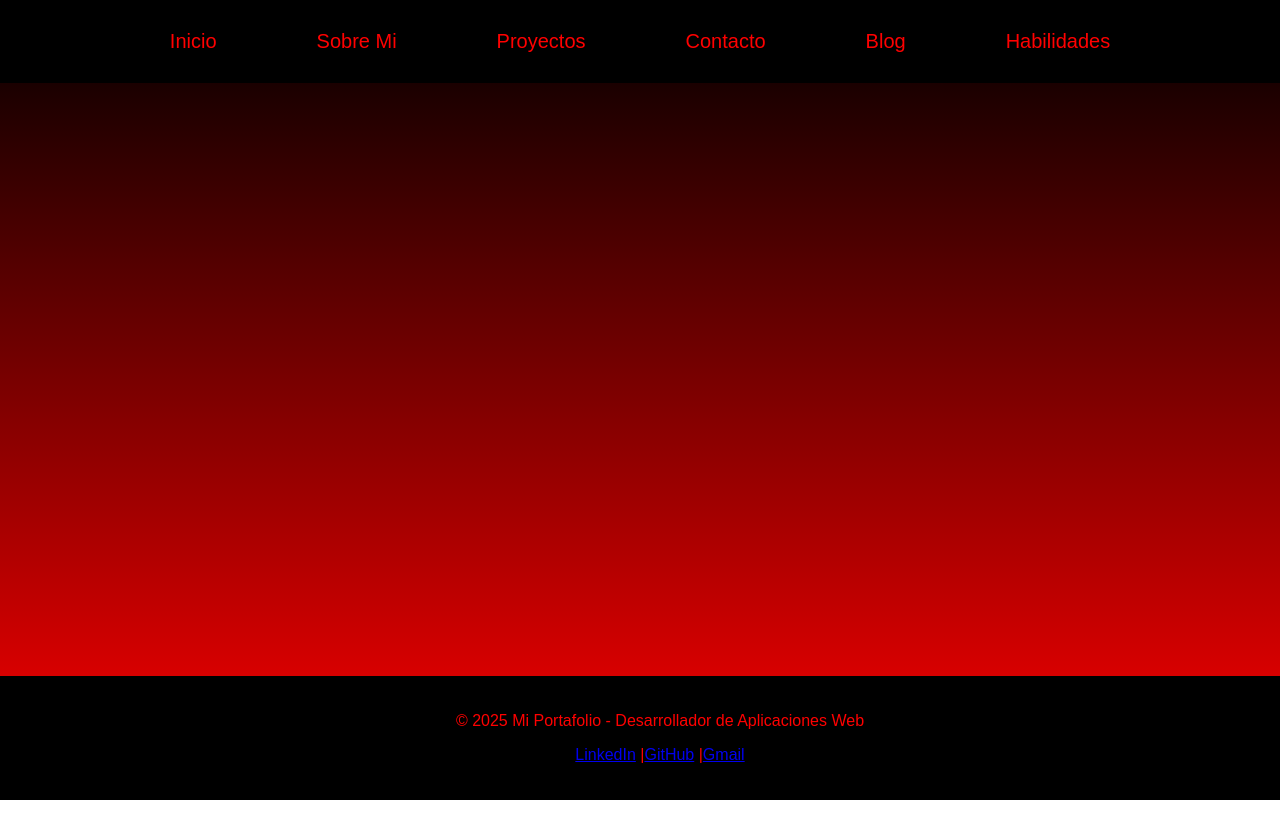
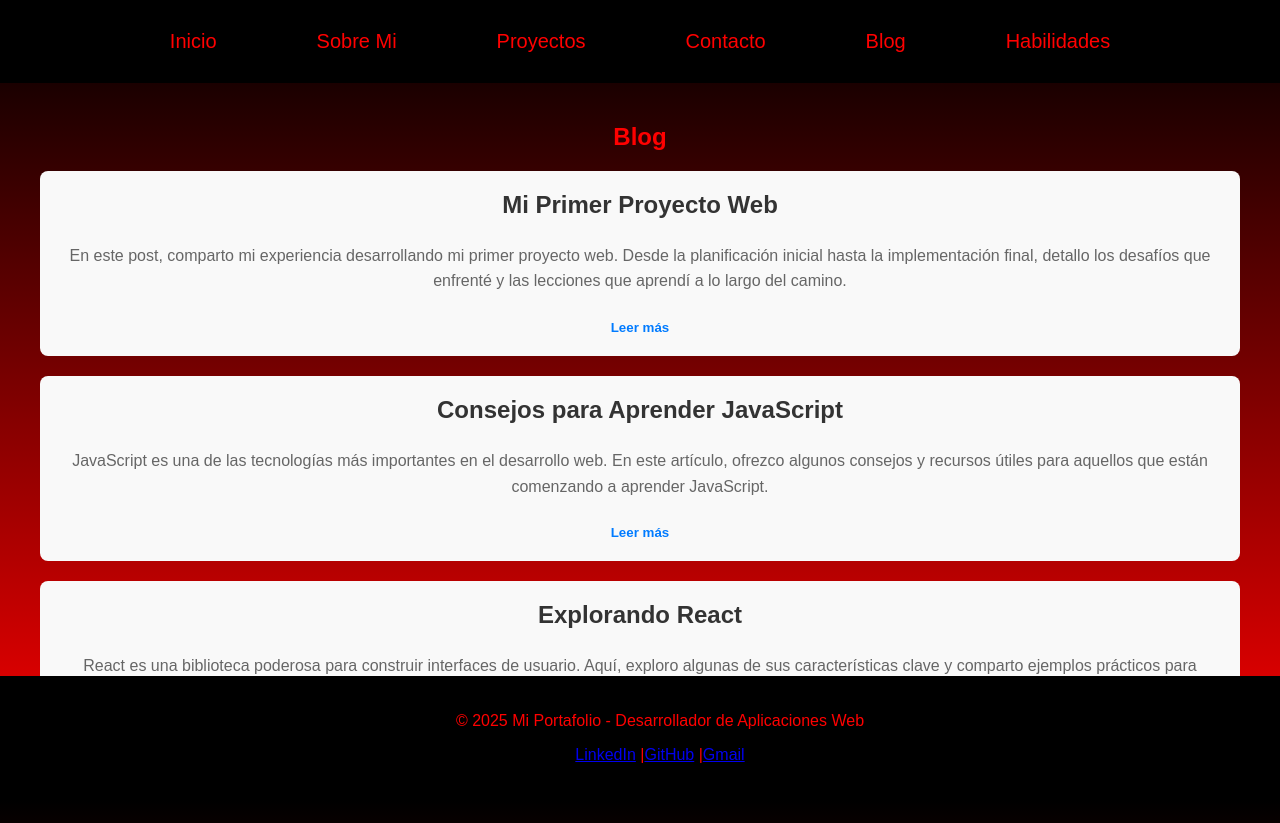
Before and after one commit to Sebijuan/Portfolio, a React (Create React App) app in the folder proyecto/: page /blog in a window 1280 px wide. Shown: the top 823 px of the page. Before the commit the page ends 800 px from the top, so only its background shows below. Built offline with nearby package versions, Linux system fonts and the light colour scheme.

Commit message:
actualizacion

```diff
--- a/proyecto/src/App.js
+++ b/proyecto/src/App.js
@@ -8,6 +8,7 @@ import Proyectos from './Componentes/Home/Proyectos'; // Import Proyectos
 import Habilidades from './Componentes/Home/Habilidades'; // Import Habiliades
 import Contacto from './Componentes/Home/Contacto';
 import Sobremi from './Componentes/Home/Sobremi';
+import Blog from './Componentes/Home/Blog';
 function App() {
   return (
     <Router>
@@ -26,6 +27,7 @@ function App() {
           <Route path="/habilidades" element={<Habilidades />} />
           <Route path="/contacto" element={<Contacto />} />
           <Route path="/sobremi" element={<Sobremi />} />
+          <Route path="/blog" element={<Blog />} />
         </Routes>
         <Footer />
       </div>
--- a/proyecto/src/Componentes/Estilos/Blog.css
+++ b/proyecto/src/Componentes/Estilos/Blog.css
@@ -0,0 +1,68 @@
+html, body {
+    height: 100%;
+    margin: 0;
+    padding: 0;
+}
+
+body {
+    display: flex;
+    flex-direction: column;
+    overflow-y: scroll;
+}
+
+#root {
+    flex: 1;
+    display: flex;
+    flex-direction: column;
+}
+
+.blog-container {
+    max-width: 1200px;
+    margin: 0 auto;
+    padding: 20px;
+    min-height: calc(100vh - 100px); /* Adjust based on your footer height */
+    flex: 1;
+}
+
+.blog-content {
+    display: flex;
+    flex-direction: column;
+    gap: 20px;
+}
+
+.blog-post {
+    background-color: #f9f9f9;
+    padding: 20px;
+    border-radius: 8px;
+
+}
+
+.blog-post h3 {
+    margin-top: 0;
+    font-size: 1.5em;
+    color: #333;
+}
+
+.blog-post p {
+    font-size: 1em;
+    color: #666;
+    line-height: 1.6;
+}
+
+.read-more {
+    display: inline-block;
+    margin-top: 10px;
+    color: #007bff;
+    text-decoration: none;
+    font-weight: bold;
+    background: none;
+    border: none;
+    cursor: pointer;
+    padding: 0;
+}
+
+.read-more:hover {
+    text-decoration: underline;
+}
+
+/* Fix the footer at the bottom of the page */
--- a/proyecto/src/Componentes/Home/Blog.jsx
+++ b/proyecto/src/Componentes/Home/Blog.jsx
@@ -0,0 +1,71 @@
+import React, { useState } from 'react';
+import '../Estilos/Blog.css'; // Ensure you have a corresponding CSS file for styling
+
+function Blog() {
+    const [expandedPosts, setExpandedPosts] = useState({});
+
+    const toggleExpand = (postId) => {
+        setExpandedPosts(prevState => ({
+            ...prevState,
+            [postId]: !prevState[postId]
+        }));
+    };
+
+    return (
+        <section id="blog">
+            <div className="blog-container">
+                <h2>Blog</h2>
+                <div className="blog-content">
+                    <article className="blog-post">
+                        <h3>Mi Primer Proyecto Web</h3>
+                        <p>
+                            En este post, comparto mi experiencia desarrollando mi primer proyecto web. Desde la planificación inicial hasta la implementación final,
+                            detallo los desafíos que enfrenté y las lecciones que aprendí a lo largo del camino.
+                        </p>
+                        {expandedPosts[1] && (
+                            <p>
+                                Aquí puedes agregar más detalles sobre tu primer proyecto web, incluyendo tecnologías utilizadas, problemas específicos que resolviste,
+                                y cualquier otra información relevante que quieras compartir.
+                            </p>
+                        )}
+                        <button onClick={() => toggleExpand(1)} className="read-more">
+                            {expandedPosts[1] ? 'Leer menos' : 'Leer más'}
+                        </button>
+                    </article>
+                    <article className="blog-post">
+                        <h3>Consejos para Aprender JavaScript</h3>
+                        <p>
+                            JavaScript es una de las tecnologías más importantes en el desarrollo web. En este artículo, ofrezco algunos consejos y recursos útiles
+                            para aquellos que están comenzando a aprender JavaScript.
+                        </p>
+                        {expandedPosts[2] && (
+                            <p>
+                                Aquí puedes agregar más consejos y recursos, como libros recomendados, tutoriales en línea, y prácticas recomendadas para mejorar tus habilidades en JavaScript.
+                            </p>
+                        )}
+                        <button onClick={() => toggleExpand(2)} className="read-more">
+                            {expandedPosts[2] ? 'Leer menos' : 'Leer más'}
+                        </button>
+                    </article>
+                    <article className="blog-post">
+                        <h3>Explorando React</h3>
+                        <p>
+                            React es una biblioteca poderosa para construir interfaces de usuario. Aquí, exploro algunas de sus características clave y comparto
+                            ejemplos prácticos para ayudarte a comenzar con React.
+                        </p>
+                        {expandedPosts[3] && (
+                            <p>
+                                Aquí puedes agregar más información sobre React, como componentes avanzados, hooks, y cómo gestionar el estado en aplicaciones React.
+                            </p>
+                        )}
+                        <button onClick={() => toggleExpand(3)} className="read-more">
+                            {expandedPosts[3] ? 'Leer menos' : 'Leer más'}
+                        </button>
+                    </article>
+                </div>
+            </div>
+        </section>
+    );
+}
+
+export default Blog;
--- a/proyecto/src/Componentes/Home/Sobremi.jsx
+++ b/proyecto/src/Componentes/Home/Sobremi.jsx
@@ -34,6 +34,11 @@ function Sobremi() {
                             conocimientos. Mi pasión por la programación y mi dedicación al trabajo me impulsan a superar desafíos y alcanzar
                             la excelencia en cada proyecto que emprendo.
                         </p>
+                        <p>
+                            Estoy siempre en busca de nuevos desafíos y oportunidades para aplicar mis conocimientos en proyectos reales.
+                            Mi objetivo es seguir creciendo como desarrollador y contribuir a la creación de aplicaciones web que sean tanto
+                            innovadoras como útiles para los usuarios.
+                        </p>
                     </div>
                 </div>
             </div>
--- a/proyecto/src/Componentes/Layout/navbar.jsx
+++ b/proyecto/src/Componentes/Layout/navbar.jsx
@@ -25,19 +25,16 @@ const Navbar = () => {
         window.location.href = '/contacto';
     };
 
-    const handleLoginClick = (event) => {
-        event.preventDefault();
-        window.location.href = '/login-page';
-    };
+
 
     const handleHabilidadesClick = (event) => {
         event.preventDefault();
         window.location.href = '/habilidades';
     };
 
-    const handleAemetClick = (event) => {
+    const handleBlogClick = (event) => {
         event.preventDefault();
-        window.location.href = '/aemet';
+        window.location.href = '/blog';
     };
 
     return (
@@ -47,7 +44,7 @@ const Navbar = () => {
                 <li><a href="/sobremi" onClick={handleAboutClick} className="navbar-link">Sobre Mi</a></li>
                 <li><a href="/proyectos" onClick={handleProyectosClick} className="navbar-link">Proyectos</a></li>
                 <li><a href="/contacto" onClick={handleContactClick} className="navbar-link">Contacto</a></li>
-                <li><a href="/blog" onClick={handleLoginClick} className="navbar-link">Blog</a></li>
+                <li><a href="/blog" onClick={handleBlogClick} className="navbar-link">Blog</a></li>
                 <li><a href="/habilidades" onClick={handleHabilidadesClick} className="navbar-link">Habilidades</a></li>
             </ul>
         </nav>
```
